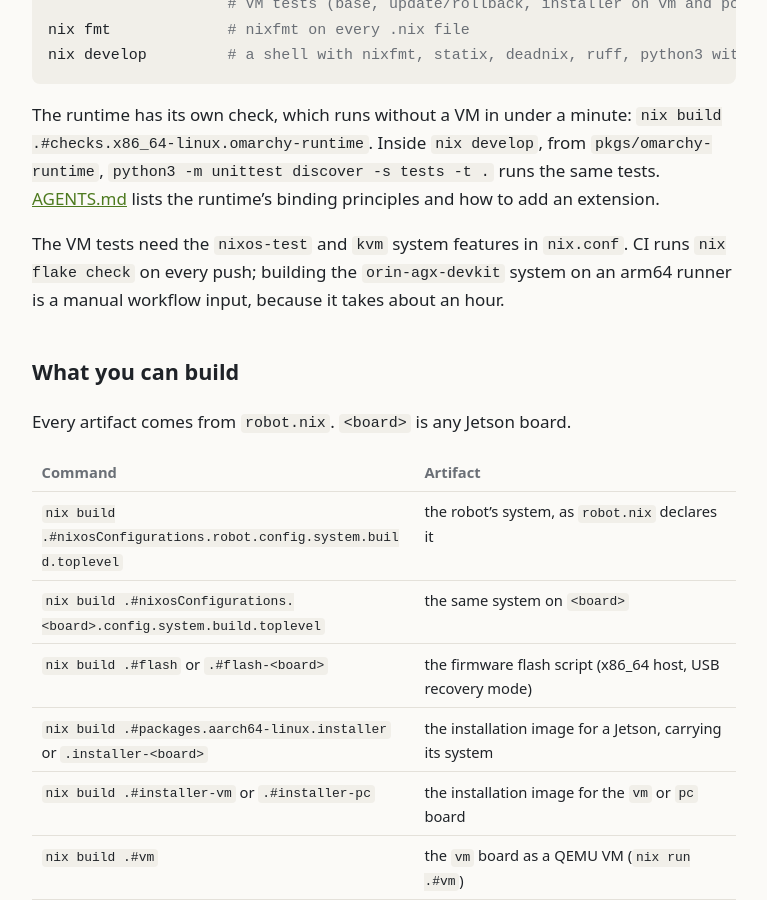
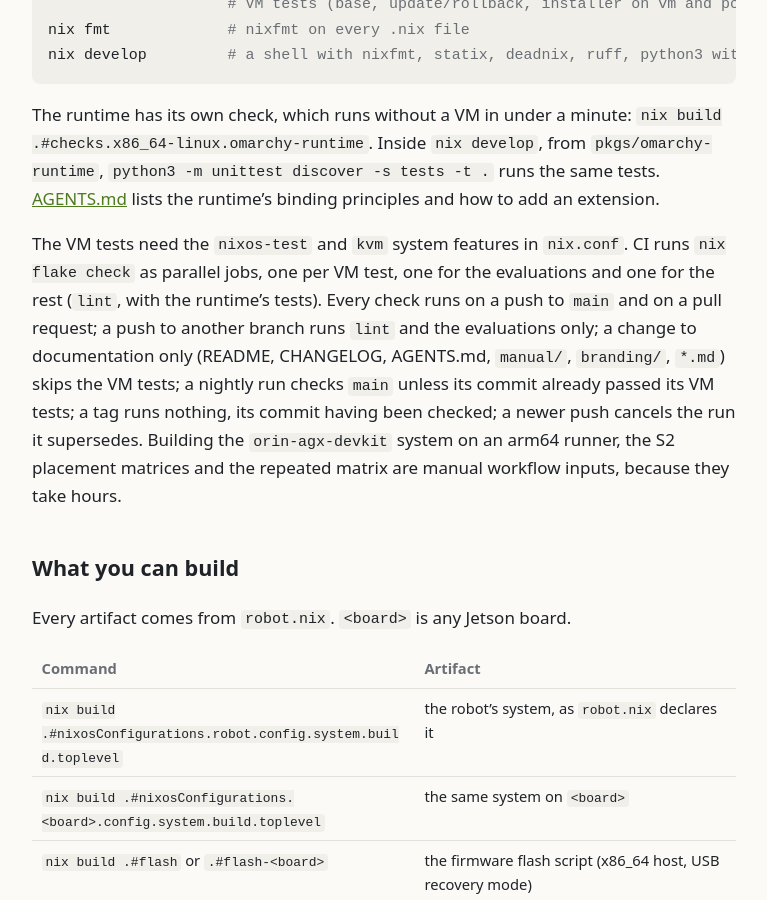
Before and after one commit to promaaa/omarchy-robots, a Jekyll site: the page built from manual/development.md, in a window 1280 px wide and 900 px high, scrolled down 325 px. Shown: the whole window, without its empty margins (256-1023 px from the left). Built offline with Jekyll 4.4.1, drawn with Linux system fonts in a browser that asks for light colours.

Commit message:
ci: spend runner minutes where they check something new
No check is removed; every one still runs on main.

- A push to main and a pull request run every check. A push to another
  branch runs lint (with the runtime's tests) and the evaluations only.
- A change to documentation only (README, CHANGELOG, AGENTS.md, manual/,
  branding/, *.md) skips the VM tests, which none of them reads; the plan
  job decides from the files the push changed.
- Nightly at 02:30 in Seoul: every check on main, unless main's commit
  already passed its VM tests (the plan job asks the Actions API).
- A tag runs nothing: its commit was checked when it was pushed. Before,
  every tag push ran the whole set again.
- Concurrency: a newer push or pull request update cancels the run it
  supersedes; a dispatch or the nightly run is never cancelled.
- The jobs whose closures fit in a runner's free 14 GB (lint and five VM
  tests: 1.8 to 3.1 GiB) no longer delete its toolchains first, which took
  1 to 5 min each; a new check still gets the room until it is known to
  fit. Every job prints its disk use.
- No Nix store cache: the jobs spend their time running VMs and evaluating,
  and what they download comes from cache.nixos.org; saving gigabytes into
  the Actions cache (10 GB per repository) would cost more than it saves.

Billed minutes per push, the sum of all jobs rounded up as GitHub bills
them, computed from six push runs of 2026-10-07: 68 to 96 (median 76.5)
before; after, 55 to 84 (median 64.5) for a code change on main or a pull
request, 22 to 49 (median 26) for a branch push or a documentation change,
0 for a tag. The plan's decisions were checked against real commits:
documentation only (5c34345..319f84f), code (c6df0b2..48c1942), another
branch, a new branch, nightly on a commit whose VM tests passed (skipped)
and on one without (runs). actionlint with shellcheck passes.

```diff
--- a/manual/development.md
+++ b/manual/development.md
@@ -16,7 +16,7 @@ nix develop         # a shell with nixfmt, statix, deadnix, ruff, python3 with n
 
 The runtime has its own check, which runs without a VM in under a minute: `nix build .#checks.x86_64-linux.omarchy-runtime`. Inside `nix develop`, from `pkgs/omarchy-runtime`, `python3 -m unittest discover -s tests -t .` runs the same tests. [AGENTS.md](https://github.com/promaaa/omarchy-robots/blob/main/AGENTS.md) lists the runtime's binding principles and how to add an extension.
 
-The VM tests need the `nixos-test` and `kvm` system features in `nix.conf`. CI runs `nix flake check` on every push; building the `orin-agx-devkit` system on an arm64 runner is a manual workflow input, because it takes about an hour.
+The VM tests need the `nixos-test` and `kvm` system features in `nix.conf`. CI runs `nix flake check` as parallel jobs, one per VM test, one for the evaluations and one for the rest (`lint`, with the runtime's tests). Every check runs on a push to `main` and on a pull request; a push to another branch runs `lint` and the evaluations only; a change to documentation only (README, CHANGELOG, AGENTS.md, `manual/`, `branding/`, `*.md`) skips the VM tests; a nightly run checks `main` unless its commit already passed its VM tests; a tag runs nothing, its commit having been checked; a newer push cancels the run it supersedes. Building the `orin-agx-devkit` system on an arm64 runner, the S2 placement matrices and the repeated matrix are manual workflow inputs, because they take hours.
 
 ## What you can build
 
```
Also changed, not shown: .github/workflows/ci.yml, CHANGELOG.md.
